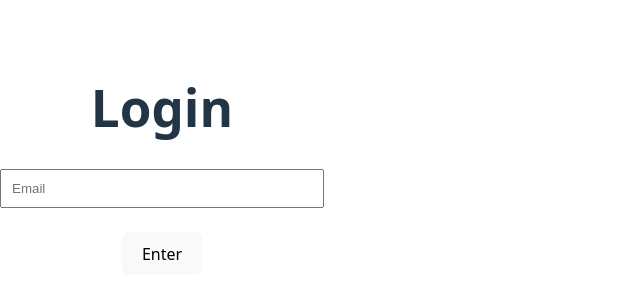
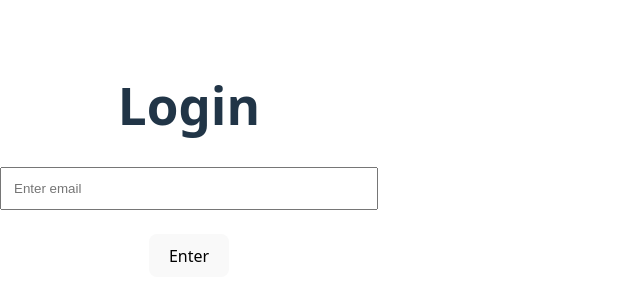
Before and after one commit to resellingwithesss-lang/ai-video-clipper, a React (Vite) app in the folder app/: page / in a window 1280 px wide. Shown: the part 298-598 px from the top of the page, without its empty margins (0-640 px from the left). Built offline with nearby package versions, Linux system fonts and the light colour scheme.

Commit message:
FINAL FIX: login + app flow working

```diff
--- a/app/src/App.jsx
+++ b/app/src/App.jsx
@@ -14,14 +14,20 @@ export default function App() {
     try {
       setLoading(true);
 
-      await axios.post(`${API}/login`, {
-        email: email
-      });
+      await axios.post(
+        `${API}/login`,
+        { email: email },
+        {
+          headers: {
+            "Content-Type": "application/json"
+          }
+        }
+      );
 
       setLoggedIn(true);
       setLoading(false);
     } catch (err) {
-      console.error(err);
+      console.error(err.response?.data || err);
       alert("Login failed");
       setLoading(false);
     }
@@ -43,7 +49,7 @@ export default function App() {
       window.open(res.data.download_url, "_blank");
       setLoading(false);
     } catch (err) {
-      console.error(err);
+      console.error(err.response?.data || err);
       alert("Error generating clip");
       setLoading(false);
     }
@@ -56,8 +62,8 @@ export default function App() {
         <h1>Login</h1>
 
         <input
-          style={{ width: 300, padding: 10 }}
-          placeholder="Email"
+          style={{ width: 350, padding: 12 }}
+          placeholder="Enter email"
           value={email}
           onChange={(e) => setEmail(e.target.value)}
         />
```
